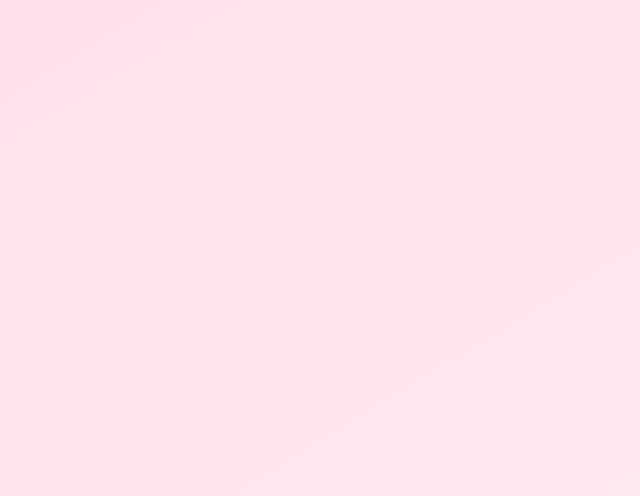
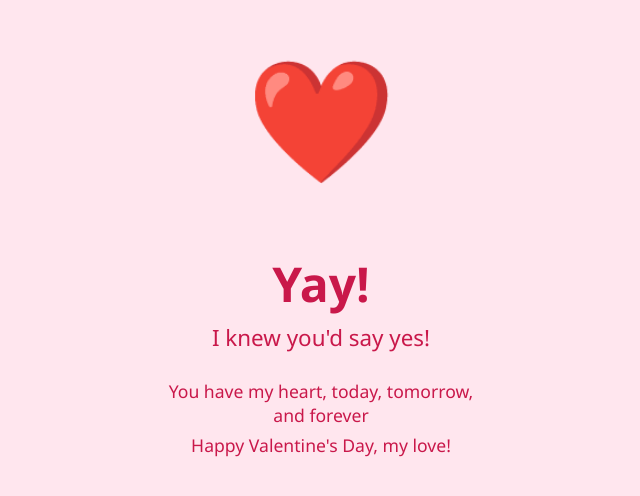
Before and after one commit to Abid-Chowdhury/valentinesxt, a React (Create React App) app: page /success in a window 1280 px wide. Before the commit this address had no page. Shown: the part 154-650 px from the top of the page, without its empty margins (319-959 px from the left). Built offline with nearby package versions, Linux system fonts and the light colour scheme.

Commit message:
Added Success Page | Website ready to use

```diff
--- a/src/App.js
+++ b/src/App.js
@@ -3,6 +3,7 @@ import Home from "./pages/Home";
 import Pictures from "./pages/Pictures";
 import Stats from "./pages/Stats";
 import Question from "./pages/Question";
+import Success from "./pages/Success";
 
 function App() {
   return (
@@ -12,6 +13,7 @@ function App() {
         <Route path="/pictures" element={<Pictures />} />
         <Route path="/stats" element={<Stats />} />
         <Route path="/Question" element={<Question />} />
+        <Route path="/success" element={<Success />} />
       </Routes>
     </Router>
   );
--- a/src/index.css
+++ b/src/index.css
@@ -262,3 +262,31 @@ body {
   color: #777;
   max-width: 320px;
 }
+
+
+.success-page {
+  height: 100vh;
+  background: #ffe6ee;
+  display: flex;
+  flex-direction: column;
+  justify-content: center;
+  align-items: center;
+  text-align: center;
+}
+
+.success-title {
+  font-size: 3rem;
+  font-weight: bold;
+  margin-bottom: 6px;
+}
+
+.success-subtitle {
+  font-size: 1.4rem;
+  margin-bottom: 20px;
+}
+
+.success-text {
+  font-size: 1.1rem;
+  margin-top: 6px;
+  max-width: 340px;
+}
--- a/src/pages/Question.js
+++ b/src/pages/Question.js
@@ -1,4 +1,9 @@
+import { useNavigate } from "react-router-dom";
+
+
 export default function Question() {
+  const navigate = useNavigate();
+
   return (
     <div className="question-page">
 
@@ -11,8 +16,8 @@ export default function Question() {
     <div className="question-text">Will you be my</div>
     <div className="question-highlight">Valentine?</div>
     <div className="question-buttons">
-      <button className="valentine-btn yes-btn">Yes 💕</button>
-      <button className="shy-btn">Just say yes!</button>
+      <button className="valentine-btn yes-btn" onClick={() => navigate("/Success")}>Yes 💕</button>
+      <button className="shy-btn" onClick={() => navigate("/success")}>Just say yes!</button>
     </div>
 
     <div className="shy-text">
--- /dev/null
+++ b/src/pages/Success.js
@@ -0,0 +1,18 @@
+export default function Success() {
+  return (
+    <div className="success-page">
+      <div className="heart">❤️</div>
+
+      <h1 className="success-title">Yay!</h1>
+      <div className="success-subtitle">I knew you'd say yes!</div>
+
+      <div className="success-text">
+        You have my heart, today, tomorrow, and forever
+      </div>
+
+      <div className="success-text">
+        Happy Valentine's Day, my love!
+      </div>
+    </div>
+  );
+}
```
